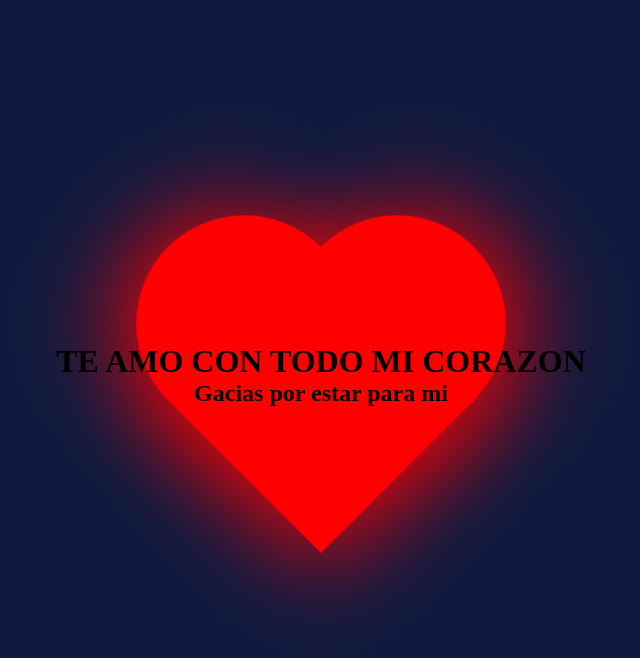
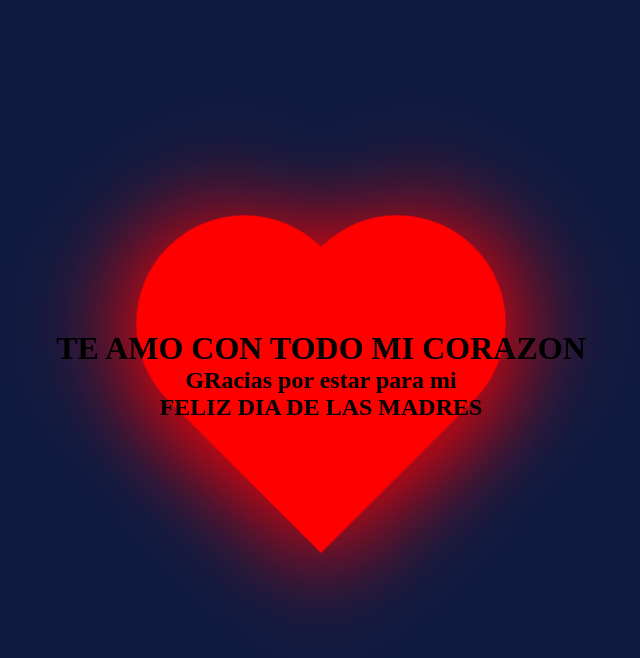
Before and after one commit to yisus1708/mami.github.io, a plain HTML site: page index.html in a window 1280 px wide. Shown: the whole page, without its empty margins (319-959 px from the left). Drawn offline with Linux system fonts and the light colour scheme.

Commit message:
index.html

```diff
--- a/index.html
+++ b/index.html
@@ -11,7 +11,7 @@
 <body>
 
     <div class="heart ">❤️</div>
-     <div class="contenido"><h1>TE AMO CON TODO MI CORAZON</h1><H2>Gacias por estar para mi</H2></div>
+     <div class="contenido"><h1>TE AMO CON TODO MI CORAZON</h1><H2>GRacias por estar para mi</H2><H2>FELIZ DIA DE LAS MADRES</H2></div>
 
 </body>
 </html>
```
